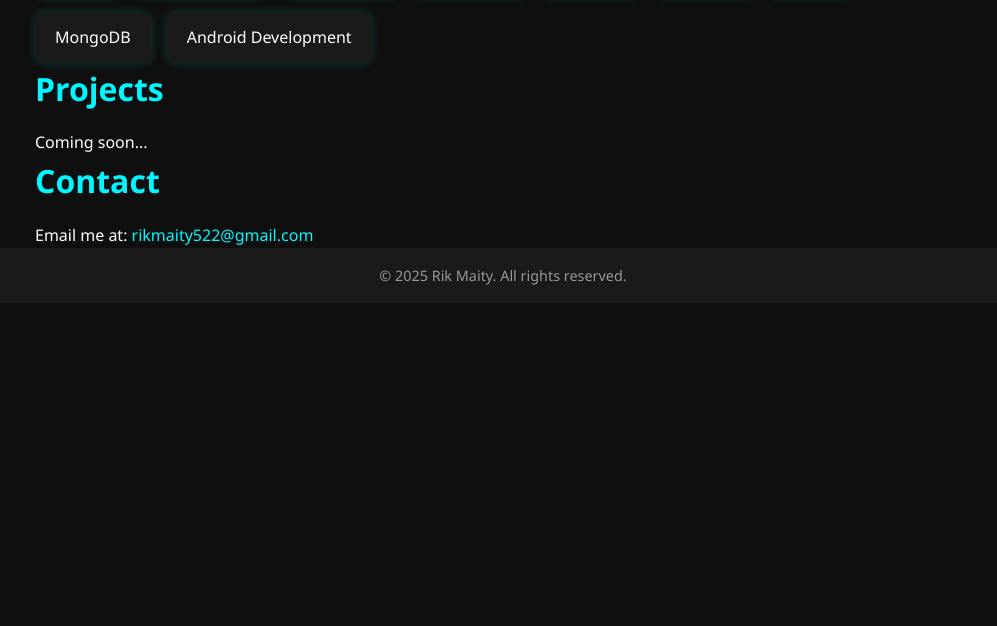
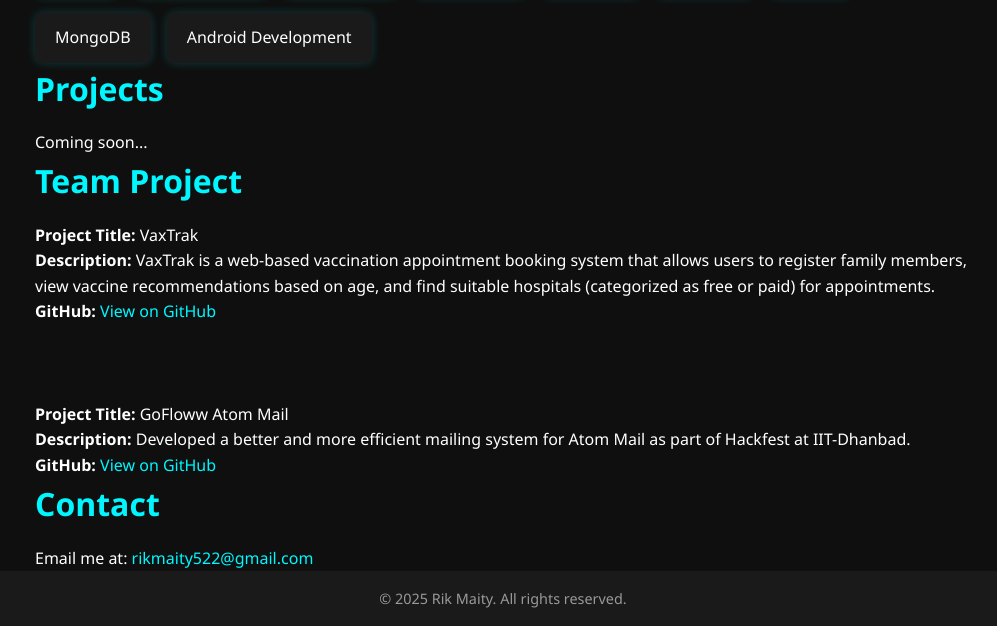
Before and after one commit to Rik-web-fullstack/Portfolio, a plain HTML site: page portfolio/index.html in a window 1280 px wide. Shown: the part 729-1355 px from the top of the page, without its empty margins (137-1134 px from the left). Before the commit the page ends 1032 px from the top, so only its background shows below. Drawn offline with nearby package versions, Linux system fonts and the light colour scheme.

Commit message:
team-project

```diff
--- a/portfolio/index.html
+++ b/portfolio/index.html
@@ -16,6 +16,7 @@
         <li><a href="#about">About</a></li>
         <li><a href="#skills">Skills</a></li>
         <li><a href="#projects">Projects</a></li>
+        <li><a href="#team-project">Team Project</a></li>
         <li><a href="#contact">Contact</a></li>
       </ul>
     </nav>
@@ -59,6 +60,18 @@
     <p>Coming soon...</p>
   </section>
 
+  <section id="team-project" class="container reveal">
+    <h2>Team Project</h2>
+    <p><strong>Project Title:</strong> VaxTrak</p>
+    <p><strong>Description:</strong>  VaxTrak is a web-based vaccination appointment booking system that allows users to register family members, view vaccine recommendations based on age, and find suitable hospitals (categorized as free or paid) for appointments.</p>
+    <p><strong>GitHub:</strong> <a href="https://github.com/Rik-web-fullstack/VaxTrak" target="_blank">View on GitHub</a></p>
+    <br><br><br>
+    <p><strong>Project Title:</strong> GoFloww Atom Mail</p>
+    <p><strong>Description:</strong>  Developed a better and more efficient mailing system for Atom Mail as part of Hackfest at IIT-Dhanbad.</p>
+    <p><strong>GitHub:</strong> <a href="https://github.com/BrainRot-GG/GoFloww_Atom_mail" target="_blank">View on GitHub</a></p>
+  </section>
+  </section>
+
   <section id="contact" class="container reveal">
     <h2>Contact</h2>
     <p>Email me at: <a href="mailto:rikmaity522@gmail.com">rikmaity522@gmail.com</a></p>
```
